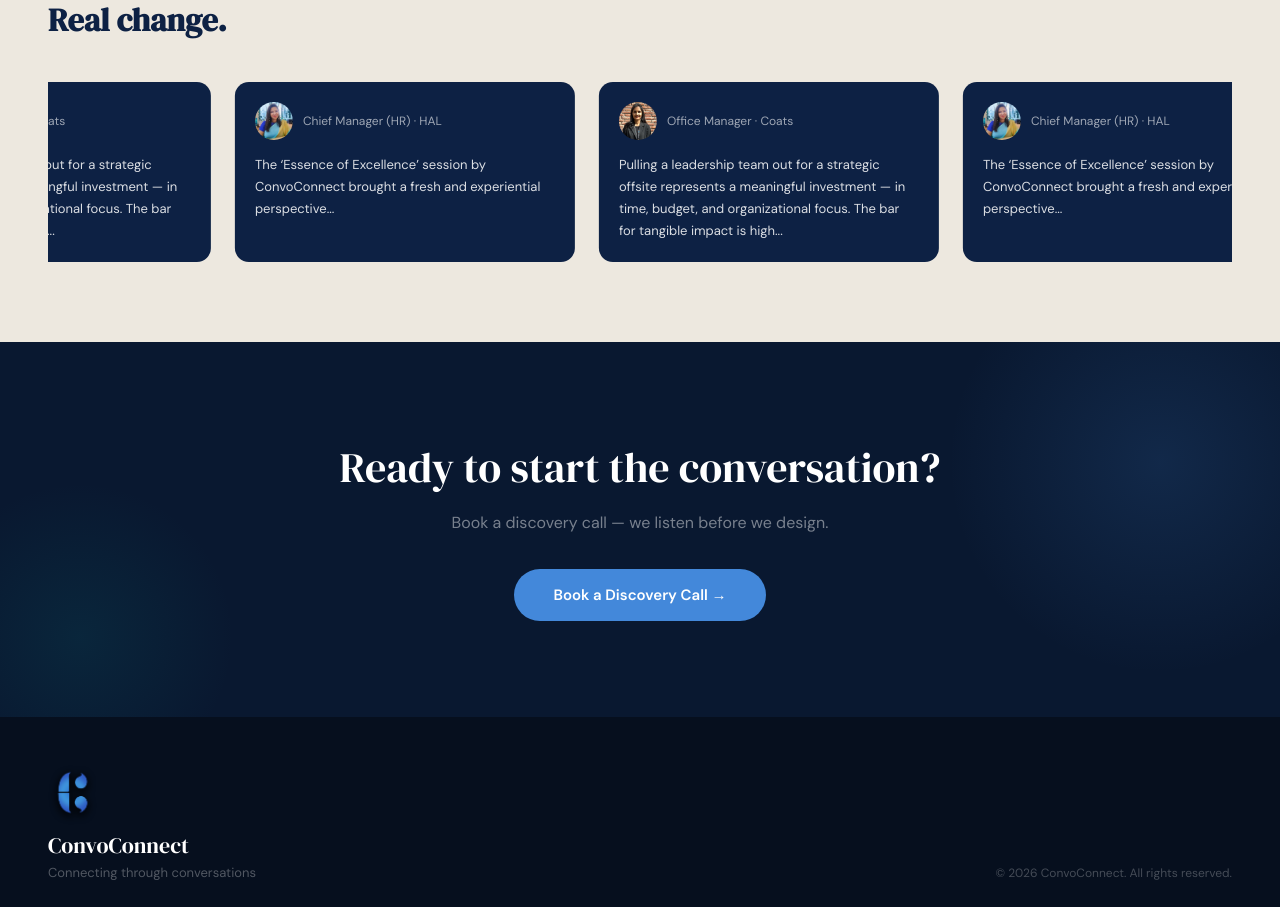
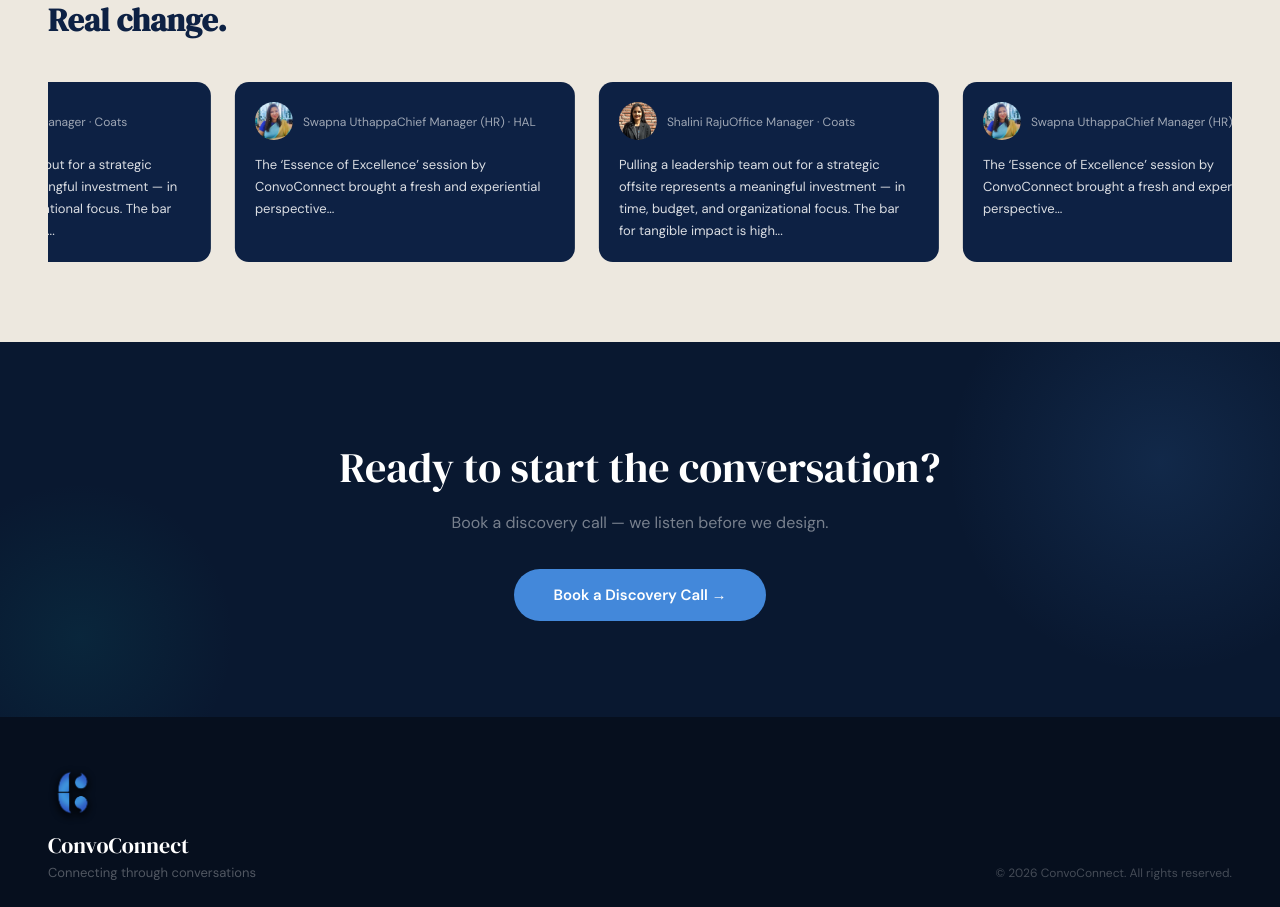
Before and after one commit to Convoconnect001/convoconnect, a React (Vite) app: page / in a window 1280 px wide. Shown: the part 4314-5221 px from the top of the page. Built offline with nearby package versions, Linux system fonts and the light colour scheme.

Commit message:
Add files via upload

```diff
--- a/src/components/Testimonials.jsx
+++ b/src/components/Testimonials.jsx
@@ -18,18 +18,20 @@ The facilitator came prepared with a thorough understanding...
 
 I would engage them again without hesitation.`,
       author: "Office Manager · Coats",
+      name: "Shalini Raju",
       image: "/testimonial1.jpeg",
     },
     {
       text: `The ‘Essence of Excellence’ session by ConvoConnect brought a fresh and experiential perspective...`,
       full: `The ‘Essence of Excellence’ session by ConvoConnect brought a fresh and experiential perspective to understanding key competencies. The hands-on activity of creating personalized blends effectively translated abstract concepts into meaningful takeaways. The session was engaging, well-structured, and added significant value to our HR teams across divisions.`,
       author: "Chief Manager (HR) · HAL",
+      name: "Swapna Uthappa",
       image: "/testimonial2.jpeg",
     },
   ];
 
   return (
- <section className="testimonial-marquee">
+ <section id="testimonials" className="testimonial-marquee">
       <div className="t-container">
         <p className="t-kicker">Client Stories</p>
         <h2 className="t-title">
@@ -47,7 +49,10 @@ I would engage them again without hesitation.`,
               >
                 <div className="t-top">
                   <img src={t.image} alt="" />
+                  <div className="t-author-col">
+                  <span>{t.name}</span>
                   <span>{t.author}</span>
+                  </div>
                 </div>
 
                 <p className="t-text">{t.text}</p>
```
